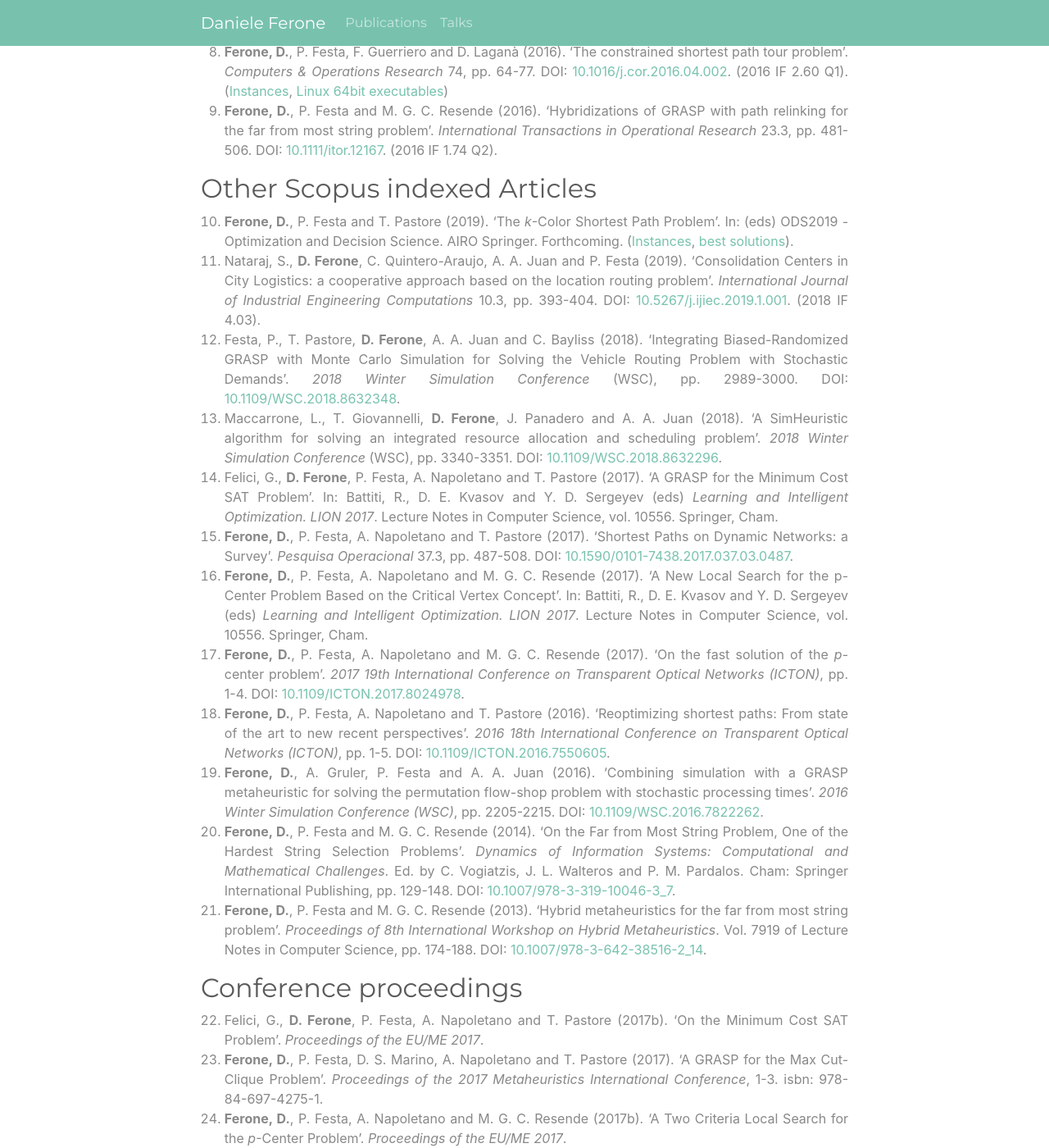
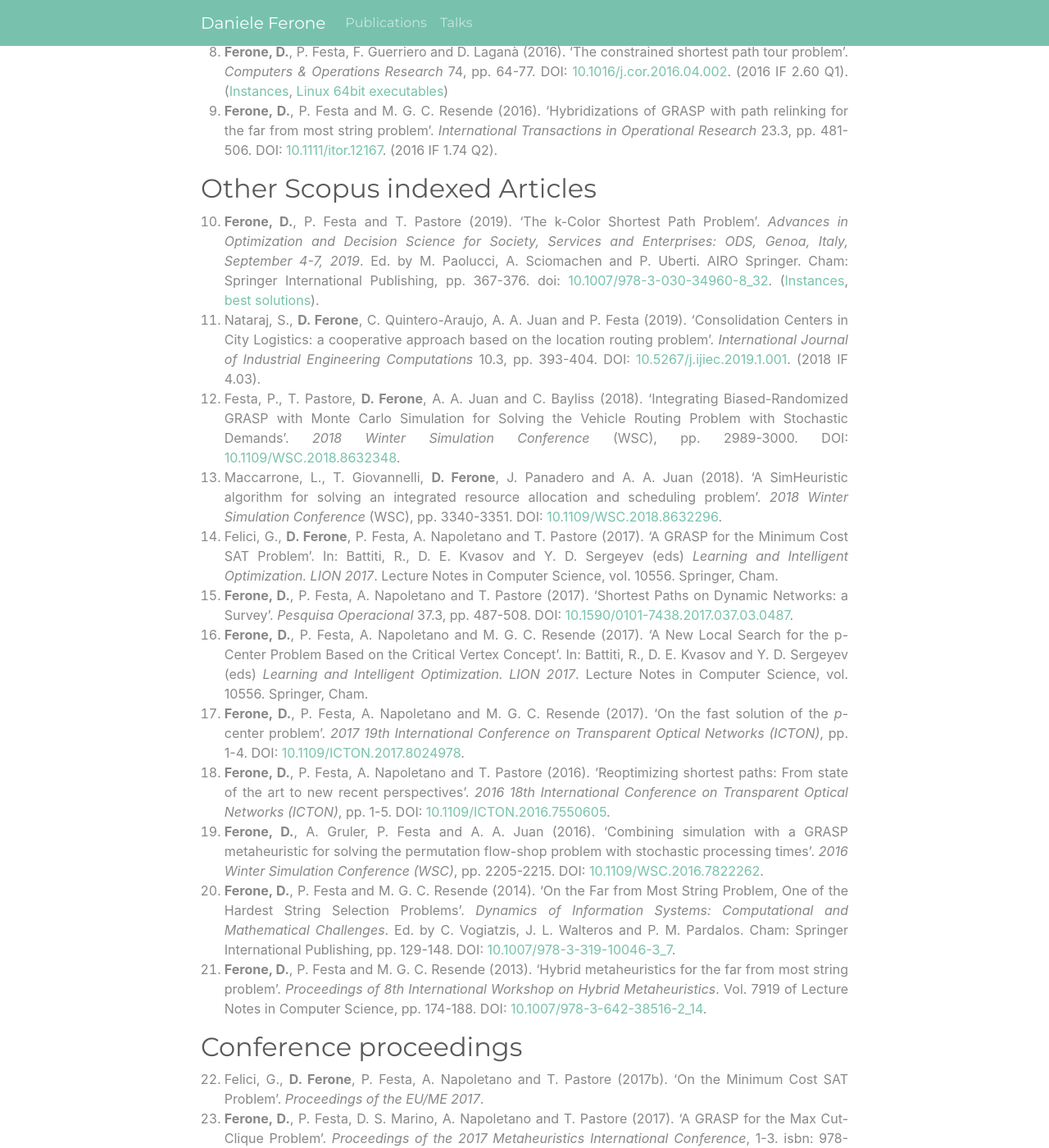
Before and after one commit to fdaniele85/fdaniele85.github.io, a Jekyll site: the page built from pages/publications.html, in a window 1280 px wide and 1400 px high, scrolled down 723 px. Shown: the whole window at 82% size. Built offline with Jekyll 4.4.1, drawn with Linux system fonts in a browser that asks for light colours; nearby versions of some CDN libraries; a style sheet for code colours, icons or effects is not loaded; some of the changed text lies outside the part shown.

Commit message:
aggiornamento pubblicazioni

```diff
--- a/pages/publications.html
+++ b/pages/publications.html
@@ -19,7 +19,7 @@ title: Publications
 
 <h2>Other Scopus indexed Articles</h2>
 <ol start="10">
-	<li><strong>Ferone, D.</strong>, P. Festa and T. Pastore (2019). ‘The <em>k</em>-Color Shortest Path Problem’. In: (eds) ODS2019 - Optimization and Decision Science. AIRO Springer. Forthcoming. (<a href="http://bit.ly/2K57KjQ">Instances</a>, <a href="http://bit.ly/2I30y5B">best solutions</a>).</li>
+	<li><strong>Ferone, D.</strong>, P. Festa and T. Pastore (2019). ‘The k-Color Shortest Path Problem’. <em>Advances in Optimization and Decision Science for Society, Services and Enterprises: ODS, Genoa, Italy, September 4-7, 2019</em>. Ed. by M. Paolucci, A. Sciomachen and P. Uberti. AIRO Springer. Cham: Springer International Publishing, pp. 367-376. doi: <a class="doi" href="https://doi.org/10.1007/978-3-030-34960-8_32">10.1007/978-3-030-34960-8_32</a>. (<a href="https://doi.org/10.6084/m9.figshare.11762163.v1">Instances</a>, <a href="http://bit.ly/2I30y5B">best solutions</a>).</li>
 
 	<li>Nataraj, S., <strong>D. Ferone</strong>, C. Quintero-Araujo, A. A. Juan and P. Festa (2019). ‘Consolidation Centers in City Logistics: a cooperative approach based on the location routing problem’. <em>International Journal of Industrial Engineering Computations</em> 10.3, pp. 393-404. DOI: <a class="doi" href="http://www.doi.org/10.5267/j.ijiec.2019.1.001">10.5267/j.ijiec.2019.1.001</a>. (2018 IF 4.03).</li>
 
@@ -57,6 +57,8 @@ title: Publications
 
 <h2>Submitted papers</h2>
 <ol start="26">
+	<li>Alicastro, M., <strong>D. Ferone</strong>, P. Festa, S. Fugaro and T. Pastore (2020). ‘A Comparison of Meta-Heuristic Techniques for Makespan Minimization in Additive Manufacturing Machine Scheduling Problems’. <em>Computers & Operations Research</em>. (2018 IF 3.00 Q1). Submitted.</li>
+	<li><strong>Ferone, D.</strong>, P. Festa, S. Fugaro and T. Pastore (2020). ‘A Dynamic Programming Algorithm for Solving the k-Color Shortest Path Problem’. <em>Optimization letters</em>. (2018 IF 1.39 Q3). Submitted.</li>
 	<li>Alvarez-Fernandez, S., <strong>D. Ferone</strong>, A. A. Juan and D. Tarchi (2019). ‘A Simheuristic Algorithm for Video Streaming Flows Optimization with QoS Threshold Modeled as a Stochastic Single-Allocation <em>p</em>-Hub Median Problem’. <em>Journal of Simulation</em>. (2018 IF 1.53 Q3). Submitted.</li>
 	<li>Carrabs, F., C. D’Ambrosio, <strong>D. Ferone</strong>, P. Festa and F. Laureana (2019). ‘The Constrained Forward Shortest Path Tour Problem: mathematical modeling and GRASP approximate solutions’. <em>Networks</em>. (2018 IF 1.22 Q3). Submitted.</li>
 	<li>Di Puglia Pugliese, L., <strong>D. Ferone</strong>, P. Festa and F. Guerriero (2019). ‘A Generalized Shortest Path Tour Problem with Time Restriction’. <em>Computers & Operations Research</em>. (2018 IF 3.00 Q1). Submitted.</li>
```
